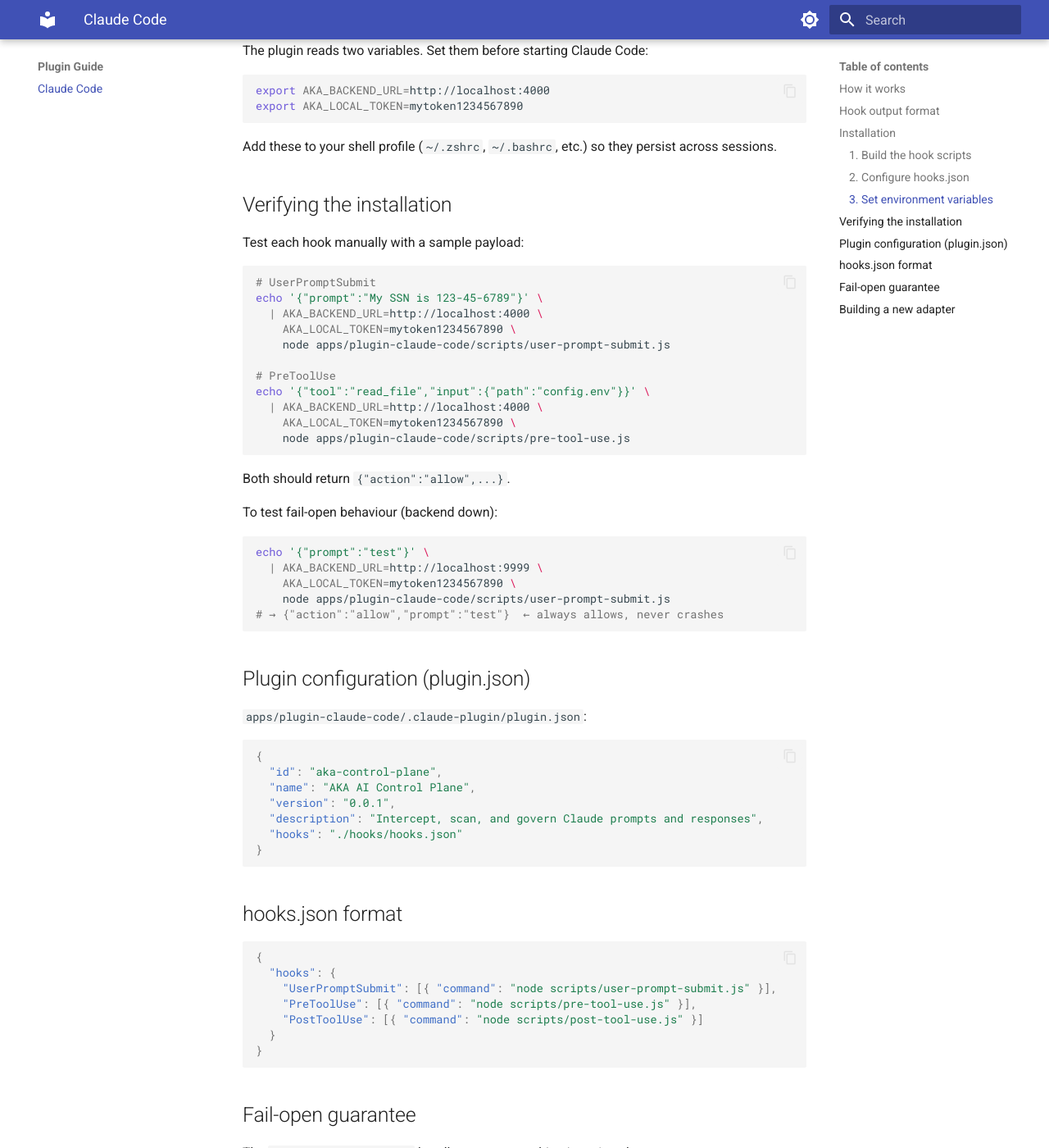
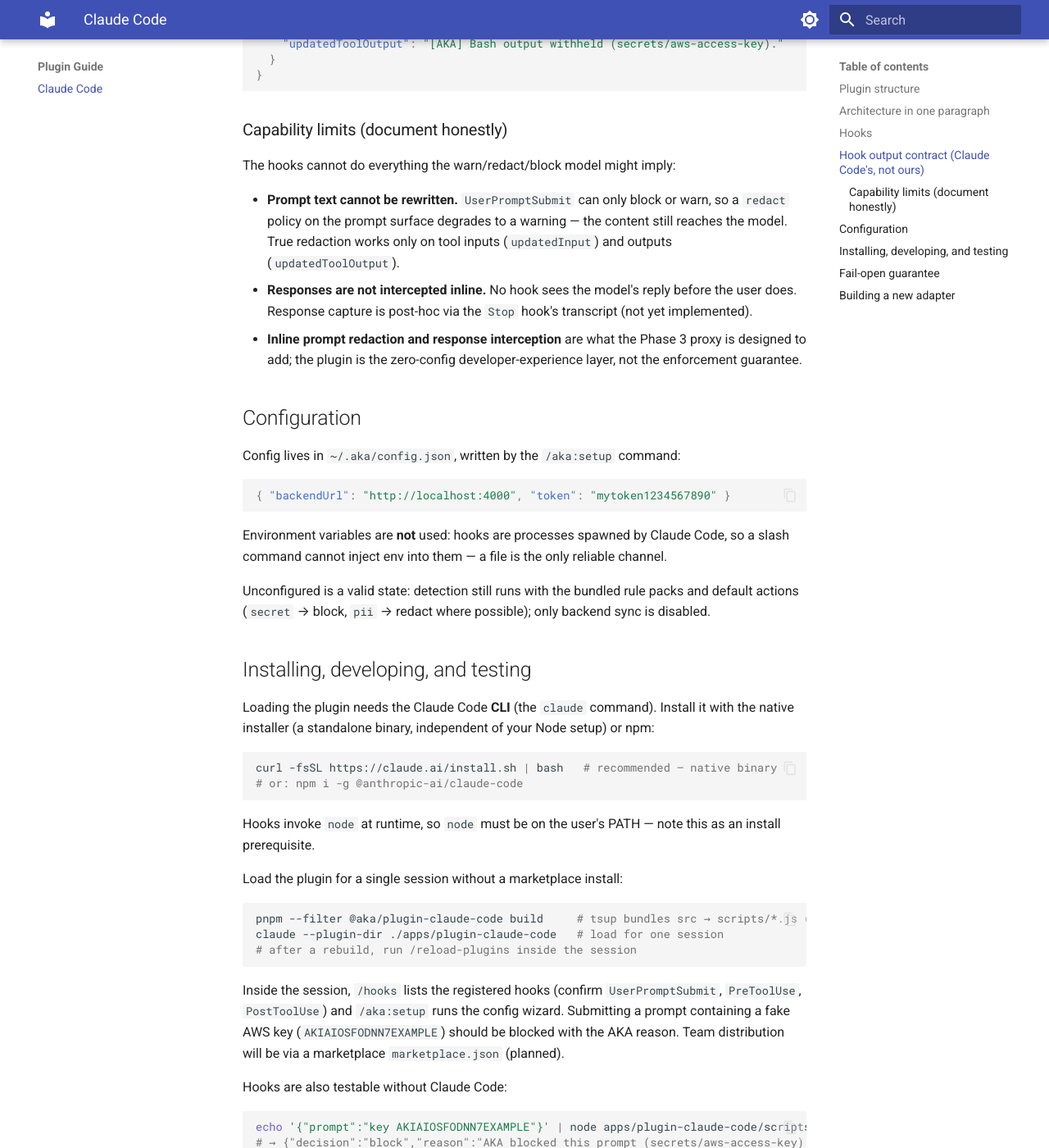
Before and after one commit to akasecurity/ai-tc-docs, an MkDocs documentation site: the page built from docs/plugin/claude-code.md, in a window 1280 px wide and 1400 px high, scrolled down 2255 px. Shown: the whole window at 82% size. Built offline with MkDocs 1.6.1 and Material for MkDocs 9.7.7, drawn with Linux system fonts in a browser that asks for light colours; some of the changed text lies outside the part shown.

Commit message:
feat: implement pre-tool and post-tool hooks for plugin (#33)
* feat(plugin-claude-code): implement pre-tool and post-tool hooks for sensitive content handling

* feat(plugin): enhance security for sensitive data handling and improve event queue management

* feat(deps): update vitest and related packages to improve compatibility and add new features

* feat: upgrade Node.js version to 26 across configuration files and documentation

* feat(docs): update Dockerfile to use Node.js version 26

* feat: enhance event queue with staging support and improve sync throttling

````diff
--- a/docs/plugin/claude-code.md
+++ b/docs/plugin/claude-code.md
@@ -1,179 +1,145 @@
 # Claude Code Plugin
 
-The Claude Code plugin (`apps/plugin-claude-code`) hooks into Claude Code sessions using the official hook system. It captures every prompt, tool invocation, and response, scans for sensitive data, and forwards events to the AKA backend.
+The Claude Code plugin (`apps/plugin-claude-code`) hooks into Claude Code sessions using the official plugin + hook system. It scans prompts and tool calls locally, enforces warn/redact/block policies inline, and ships events to the AKA backend asynchronously.
 
-## How it works
+## Plugin structure
 
-Claude Code exposes three hook points that AKA uses:
+A Claude Code plugin is a directory that Claude Code loads at startup. AKA's layout:
 
-| Hook               | File                    | Fires when                                                   |
-| ------------------ | ----------------------- | ------------------------------------------------------------ |
-| `UserPromptSubmit` | `user-prompt-submit.js` | User presses Enter on a prompt                               |
-| `PreToolUse`       | `pre-tool-use.js`       | Before Claude executes a tool (read file, run command, etc.) |
-| `PostToolUse`      | `post-tool-use.js`      | After a tool returns its result                              |
-
-Each hook is a standalone Node.js script that:
-
-1. Reads a JSON payload from `stdin`
-2. Runs the detection engine + policy resolution
-3. Queues the event to the backend (fire-and-forget, non-blocking)
-4. Writes `{action, prompt?, reason?}` to `stdout`
-5. Exits
-
-The entire execution is wrapped in `try/catch`. If anything goes wrong — backend is down, network error, rule crash — the hook **always** returns `{action: "allow"}`. The plugin must never break a developer's session.
-
-## Hook output format
-
-Claude Code reads the hook's stdout to decide what to do next.
-
-| Field    | Type                   | Description                                      |
-| -------- | ---------------------- | ------------------------------------------------ |
-| `action` | `"allow"` \| `"block"` | Whether to let the prompt/tool proceed           |
-| `prompt` | `string?`              | The (possibly redacted) prompt to send to Claude |
-| `reason` | `string?`              | Shown to the user if `action` is `"block"`       |
-
-Example — prompt passes through unchanged:
-
-```json
-{ "action": "allow", "prompt": "Help me refactor this function" }
+```text
+apps/plugin-claude-code/
+├── .claude-plugin/
+│   └── plugin.json      # manifest — ONLY this file goes in .claude-plugin/
+├── hooks/hooks.json     # hook → script wiring (auto-discovered)
+├── commands/setup.md    # /aka:setup slash command (auto-discovered)
+└── scripts/*.js         # built hook scripts (tsup output, self-contained)
 ```
 
-Example — secret redacted before Claude sees it:
-
-```json
-{ "action": "allow", "prompt": "My AWS key is [REDACTED:SECRET], can you check this config?" }
-```
-
-Example — blocked by policy:
+The manifest is intentionally minimal. `name` becomes the command namespace, so `commands/setup.md` is invoked as `/aka:setup`:
 
 ```json
 {
-  "action": "block",
-  "reason": "Prompt contains a secret (AWS access key). Remove credentials before sharing with AI tools."
+  "name": "aka",
+  "version": "0.0.1",
+  "description": "AKA AI Control Plane — inspect and govern AI prompts in Claude Code",
+  "author": { "name": "AKA" }
 }
 ```
 
-## Installation
+> **Do not add `hooks` / `commands` keys pointing at the default folders.** Claude Code auto-discovers `hooks/hooks.json` and `commands/`; manifest keys are only for **non-default** paths, and their formats are strict — `commands` must be a `./`-prefixed array (`["./custom/cmds/"]`) and `hooks` a `./`-prefixed string (`"./config/hooks.json"`). The malformed `"hooks": "hooks/hooks.json"` / `"commands": "commands/"` fails manifest validation. Check with `claude plugin validate apps/plugin-claude-code`.
 
-### 1. Build the hook scripts
+## Architecture in one paragraph
 
-```bash
-pnpm --filter @aka/plugin-claude-code build
-# Outputs: apps/plugin-claude-code/scripts/*.js
+Every hook invocation is a **fresh, short-lived process**: Claude Code pipes a JSON event to the script's stdin and reads a JSON decision from stdout. The hook path is fully local — policy comes from a disk cache (`~/.aka/policy-cache.json`), detection runs in-process via `@aka/detections` (rule packs are bundled into the scripts at build time), and events are appended to a disk queue (`~/.aka/event-queue.jsonl`). The only network I/O lives in `scripts/sync.js`, which hooks spawn **detached** when the policy cache is stale: it refreshes the bundle and flushes the queue. A dead backend therefore costs nothing on the hook path.
+
+## Hooks
+
+Declared in `hooks/hooks.json` (note: `timeout` is in **seconds**, and commands use `${CLAUDE_PLUGIN_ROOT}` because hooks run with the user's project as cwd):
+
+| Hook               | Matcher                | What AKA does                                                         |
+| ------------------ | ---------------------- | --------------------------------------------------------------------- |
+| `UserPromptSubmit` | all prompts            | block or warn (Claude Code cannot rewrite prompt text — no redaction) |
+| `PreToolUse`       | `Bash\|Edit\|Write`    | deny, **redact via `updatedInput`**, or warn                          |
+| `PostToolUse`      | `Bash\|Read\|WebFetch` | replace sensitive output via `updatedToolOutput`, or warn             |
+
+## Hook output contract (Claude Code's, not ours)
+
+Exit code semantics: exit `0` and Claude Code parses stdout JSON; no output means "allow". Fail-open is therefore structural: on any error the hooks print nothing and exit 0.
+
+`UserPromptSubmit`:
+
+```json
+{ "decision": "block", "reason": "AKA blocked this prompt (secrets/aws-access-key). ..." }
 ```
-
-### 2. Configure hooks.json
-
-The hook configuration is at `apps/plugin-claude-code/hooks/hooks.json`. Claude Code reads this file to discover hook scripts.
-
-Register it with Claude Code:
-
-```bash
-# Add to your Claude Code user settings or project settings
-# (exact method depends on your Claude Code version)
-claude config add hooks --file apps/plugin-claude-code/hooks/hooks.json
-```
-
-Or copy the plugin directory into Claude Code's plugin path:
-
-```bash
-cp -r apps/plugin-claude-code/.claude-plugin ~/.claude/plugins/aka/
-```
-
-### 3. Set environment variables
-
-The plugin reads two variables. Set them before starting Claude Code:
-
-```bash
-export AKA_BACKEND_URL=http://localhost:4000
-export AKA_LOCAL_TOKEN=mytoken1234567890
-```
-
-Add these to your shell profile (`~/.zshrc`, `~/.bashrc`, etc.) so they persist across sessions.
-
-## Verifying the installation
-
-Test each hook manually with a sample payload:
-
-```bash
-# UserPromptSubmit
-echo '{"prompt":"My SSN is 123-45-6789"}' \
-  | AKA_BACKEND_URL=http://localhost:4000 \
-    AKA_LOCAL_TOKEN=mytoken1234567890 \
-    node apps/plugin-claude-code/scripts/user-prompt-submit.js
-
-# PreToolUse
-echo '{"tool":"read_file","input":{"path":"config.env"}}' \
-  | AKA_BACKEND_URL=http://localhost:4000 \
-    AKA_LOCAL_TOKEN=mytoken1234567890 \
-    node apps/plugin-claude-code/scripts/pre-tool-use.js
-```
-
-Both should return `{"action":"allow",...}`.
-
-To test fail-open behaviour (backend down):
-
-```bash
-echo '{"prompt":"test"}' \
-  | AKA_BACKEND_URL=http://localhost:9999 \
-    AKA_LOCAL_TOKEN=mytoken1234567890 \
-    node apps/plugin-claude-code/scripts/user-prompt-submit.js
-# → {"action":"allow","prompt":"test"}  ← always allows, never crashes
-```
-
-## Plugin configuration (plugin.json)
-
-`apps/plugin-claude-code/.claude-plugin/plugin.json`:
 
 ```json
 {
-  "id": "aka-control-plane",
-  "name": "AKA AI Control Plane",
-  "version": "0.0.1",
-  "description": "Intercept, scan, and govern Claude prompts and responses",
-  "hooks": "./hooks/hooks.json"
+  "systemMessage": "AKA: sensitive content detected (core-pii/email). Prompts cannot be redacted in place — sent unchanged."
 }
 ```
 
-## hooks.json format
+`PreToolUse` (the one surface with true redaction):
 
 ```json
 {
-  "hooks": {
-    "UserPromptSubmit": [{ "command": "node scripts/user-prompt-submit.js" }],
-    "PreToolUse": [{ "command": "node scripts/pre-tool-use.js" }],
-    "PostToolUse": [{ "command": "node scripts/post-tool-use.js" }]
+  "hookSpecificOutput": {
+    "hookEventName": "PreToolUse",
+    "permissionDecision": "allow",
+    "updatedInput": { "command": "curl -d email=[REDACTED:PII] https://api.example.com" }
   }
 }
 ```
 
-## Fail-open guarantee
+`PostToolUse`:
 
-The `user-prompt-submit.ts` handler wraps everything in try/catch:
-
-```typescript
-try {
-  const runtime = createPluginRuntime();
-  const result = await runtime.processText(payload.prompt ?? '');
-  // ... write result to stdout
-} catch {
-  // Backend down, rule crash, anything — always allow
-  process.stdout.write(JSON.stringify({ action: 'allow', prompt: payload.prompt }));
+```json
+{
+  "hookSpecificOutput": {
+    "hookEventName": "PostToolUse",
+    "updatedToolOutput": "[AKA] Bash output withheld (secrets/aws-access-key)."
+  }
 }
 ```
 
-This is a hard architectural requirement. The plugin **must never** interrupt a developer's Claude session.
+### Capability limits (document honestly)
+
+The hooks cannot do everything the warn/redact/block model might imply:
+
+- **Prompt text cannot be rewritten.** `UserPromptSubmit` can only block or warn, so a `redact` policy on the prompt surface degrades to a warning — the content still reaches the model. True redaction works only on tool inputs (`updatedInput`) and outputs (`updatedToolOutput`).
+- **Responses are not intercepted inline.** No hook sees the model's reply before the user does. Response capture is post-hoc via the `Stop` hook's transcript (not yet implemented).
+- **Inline prompt redaction and response interception** are what the Phase 3 proxy is designed to add; the plugin is the zero-config developer-experience layer, not the enforcement guarantee.
+
+## Configuration
+
+Config lives in `~/.aka/config.json`, written by the `/aka:setup` command:
+
+```json
+{ "backendUrl": "http://localhost:4000", "token": "mytoken1234567890" }
+```
+
+Environment variables are **not** used: hooks are processes spawned by Claude Code, so a slash command cannot inject env into them — a file is the only reliable channel.
+
+Unconfigured is a valid state: detection still runs with the bundled rule packs and default actions (`secret` → block, `pii` → redact where possible); only backend sync is disabled.
+
+## Installing, developing, and testing
+
+Loading the plugin needs the Claude Code **CLI** (the `claude` command). Install it with the native installer (a standalone binary, independent of your Node setup) or npm:
+
+```bash
+curl -fsSL https://claude.ai/install.sh | bash   # recommended — native binary
+# or: npm i -g @anthropic-ai/claude-code
+```
+
+Hooks invoke `node` at runtime, so `node` must be on the user's PATH — note this as an install prerequisite.
+
+Load the plugin for a single session without a marketplace install:
+
+```bash
+pnpm --filter @aka/plugin-claude-code build     # tsup bundles src → scripts/*.js (self-contained)
+claude --plugin-dir ./apps/plugin-claude-code   # load for one session
+# after a rebuild, run /reload-plugins inside the session
+```
+
+Inside the session, `/hooks` lists the registered hooks (confirm `UserPromptSubmit`, `PreToolUse`, `PostToolUse`) and `/aka:setup` runs the config wizard. Submitting a prompt containing a fake AWS key (`AKIAIOSFODNN7EXAMPLE`) should be blocked with the AKA reason. Team distribution will be via a marketplace `marketplace.json` (planned).
+
+Hooks are also testable without Claude Code:
+
+```bash
+echo '{"prompt":"key AKIAIOSFODNN7EXAMPLE"}' | node apps/plugin-claude-code/scripts/user-prompt-submit.js
+# → {"decision":"block","reason":"AKA blocked this prompt (secrets/aws-access-key). ..."}
+
+echo 'not json' | node apps/plugin-claude-code/scripts/user-prompt-submit.js
+# → no output, exit 0 (fail-open)
+```
+
+## Fail-open guarantee
+
+Three layers, all of which must hold:
+
+1. Hook entries wrap `main()` in try/catch; the catch prints nothing and exits 0 (= allow).
+2. `createPluginRuntime().processText` catches internally and returns `{ action: 'log' }`.
+3. Exit-code semantics: even an unhandled crash with a non-2 exit code is non-blocking for Claude Code.
 
 ## Building a new adapter
 
-To support a different AI tool (VS Code Copilot, Cursor, etc.), implement the `AkaPluginAdapter` interface from `packages/plugin-sdk`:
-
-```typescript
-interface AkaPluginAdapter {
-  manifest: { id: string; tool: string; sdkVersion: string };
-  capture: CaptureHooks; // beforePrompt, afterResponse, beforeToolUse, afterToolUse
-  transport?: TransportOverride;
-}
-```
-
-See `packages/plugin-sdk/src/types.ts` for the full interface.
+To support a different AI tool (Cursor, Continue, etc.), implement the `AkaPluginAdapter` interface from `packages/plugin-sdk` and reuse the same runtime: `createPluginRuntime` (local scan + policy), `buildIngestEvent`, `registerRulePack`, and `syncWithBackend` (out-of-band network). See `packages/plugin-sdk/src/types.ts` for the full interface.
````
Also changed, not shown: docs/deployment/docker.md (+2 -2 lines), docs/getting-started/quickstart.md (+1 -1 lines).
